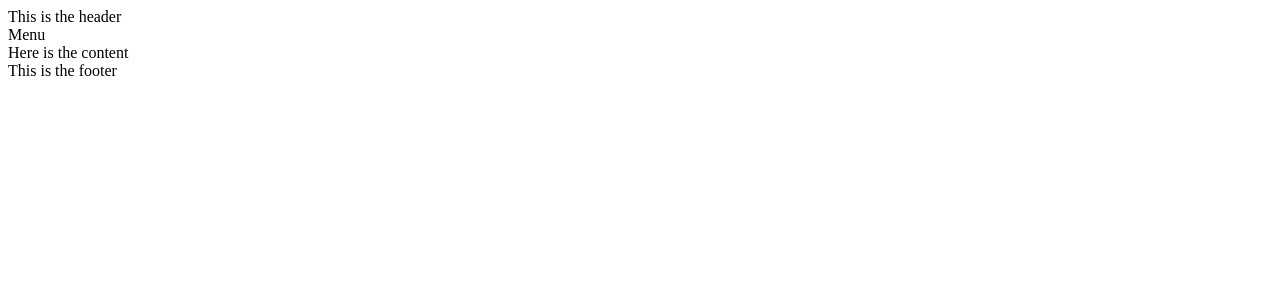
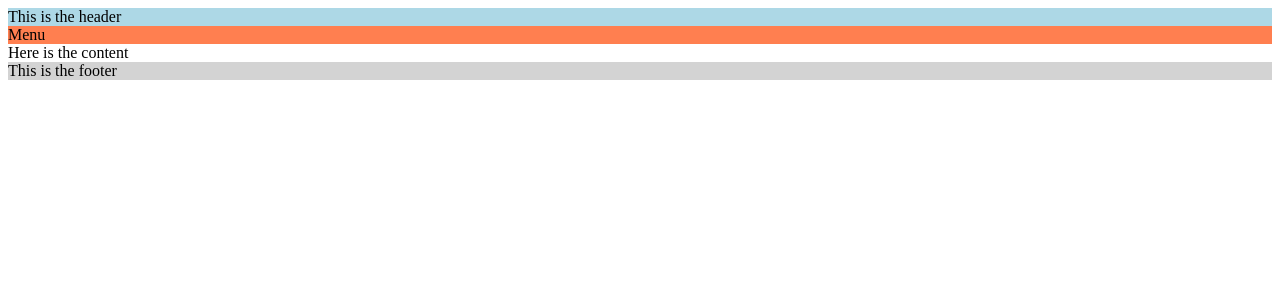
Before and after one commit to Darkstratocaster/intohj, a PHP site: page /menu.php in a window 1280 px wide. Shown: the top 300 px of the page. Run offline with PHP 8.4, Linux system fonts and the light colour scheme.

Commit message:
css-tiedosto luotu

```diff
--- /dev/null
+++ b/css/mystyle.css
@@ -0,0 +1,12 @@
+#header{
+  background-color: lightblue;
+}
+#menu{
+  background-color: coral;
+}
+#content{
+  background-color: white;
+}
+#footer{
+  background-color: lightgray;
+}
--- a/menu.php
+++ b/menu.php
@@ -3,6 +3,7 @@
   <head>
     <meta charset="utf-8">
     <title></title>
+    <link rel="stylesheet" href="css/mystyle.css">
   </head>
   <body>
     <div id="header">
```
